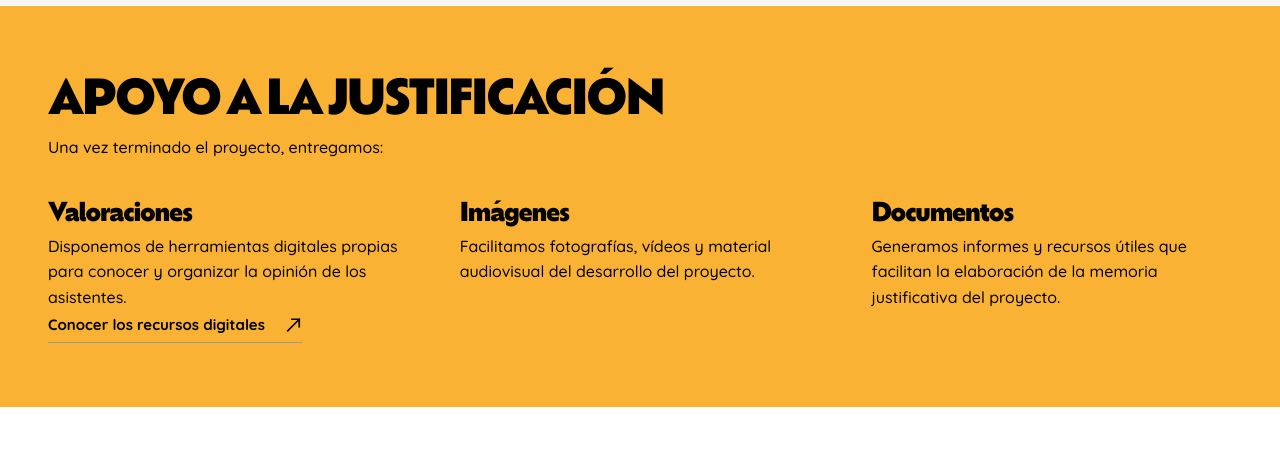
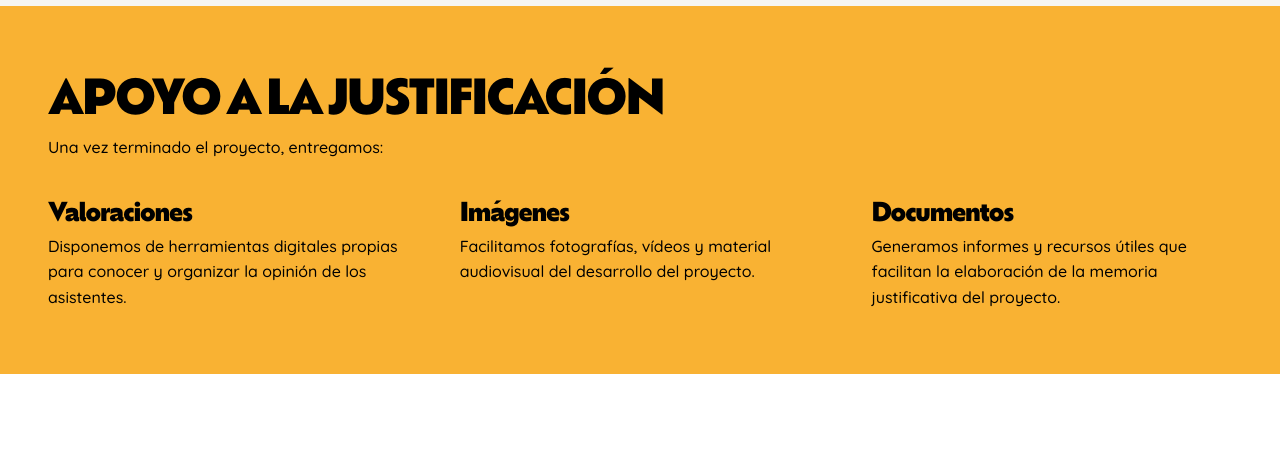
Before and after one commit to hola832/la-paralela-web, a plain HTML site: page recursos-digitales.html in a window 1280 px wide. Shown: the part 2229-2705 px from the top of the page. Drawn offline with Linux system fonts and the light colour scheme.

Commit message:
Quita el enlace redundante de Valoraciones

```diff
--- a/recursos-digitales.html
+++ b/recursos-digitales.html
@@ -106,7 +106,6 @@
       <div>
         <h3>Valoraciones</h3>
         <p>Disponemos de herramientas digitales propias para conocer y organizar la opinión de los asistentes.</p>
-        <a class="text-link" href="#algunos-ejemplos">Conocer los recursos digitales <span class="link-arrow" aria-hidden="true"></span></a>
       </div>
       <div>
         <h3 aria-label="Imágenes">Im<span class="ofelia-char ofelia-weight-800 ofelia-acute" style="--ofelia-width-adjust:-0.044000em;--ofelia-center:0.296875em;--ofelia-advance:0.584000em;--ofelia-half-box:0.660000em;"><span class="ofelia-source">á</span><span class="ofelia-paint" aria-hidden="true" data-base="a"></span></span>genes</h3>
```
